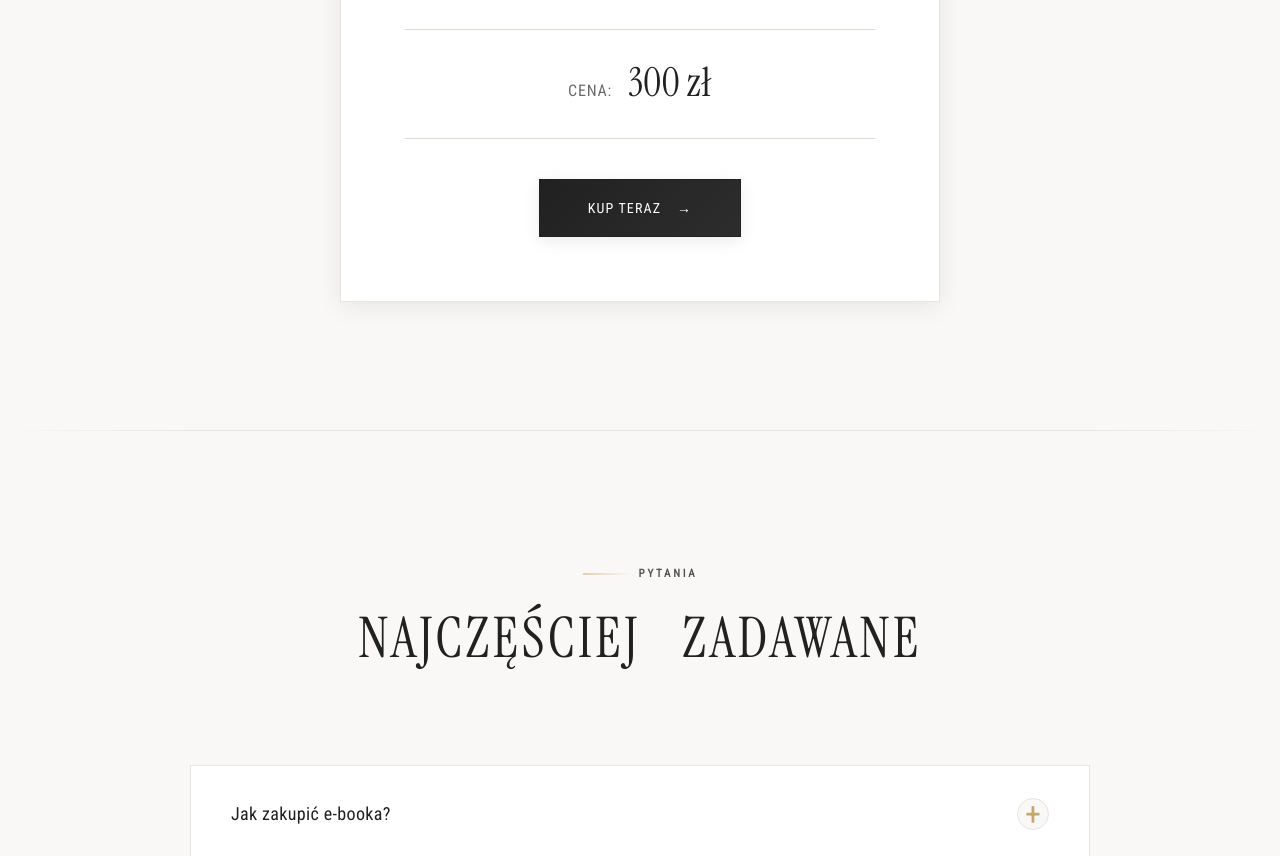
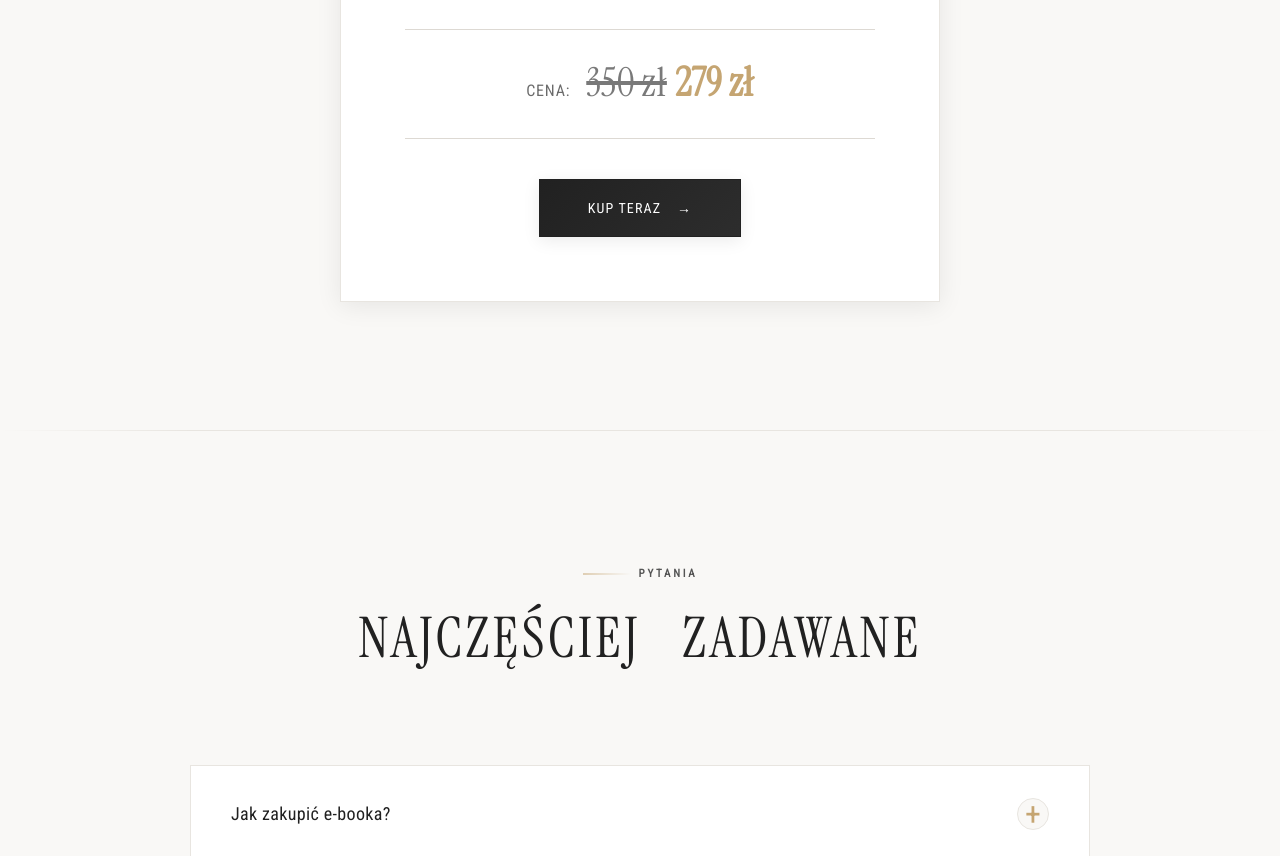
Before and after one commit to Mzabavchukweb/julia_wojcik, a website: page pages/ebook.html in a window 1280 px wide. Shown: the part 2165-3021 px from the top of the page. Drawn offline with Linux system fonts and the light colour scheme; no server answers; a web font is replaced by a local one.

Commit message:
feat: Aktualizacja ceny e-booka - przecena 279 zł (regularna 350 zł)
- Zmieniono cenę z 300 zł na 279 zł (przecena)
- Dodano regularną cenę 350 zł
- Zaktualizowano wyświetlanie ceny z przekreśloną regularną ceną
- Zaktualizowano webhook Stripe aby rozpoznawał płatności 279 zł i 350 zł
- Payment link już był poprawny: https://buy.stripe.com/3cI5kFa4P9bA6YT8a0eAg00

```diff
--- a/api/stripe-webhook.js
+++ b/api/stripe-webhook.js
@@ -335,15 +335,15 @@ export default async function handler(req, res) {
                 isEbookPurchase = true;
             }
 
-            // Metoda 3: Jeśli kwota to 300 zł, traktuj jako ebook (główna metoda dla ebooka)
+            // Metoda 3: Jeśli kwota to 279 zł (przecena) lub 350 zł (regularna), traktuj jako ebook (główna metoda dla ebooka)
             if (!isEbookPurchase) {
                 const amountInPLN = session.amount_total ? (session.amount_total / 100) : 0;
                 console.log(`[${requestId}] 🔍 Checking amount: ${amountInPLN} PLN, currency: ${session.currency}`);
-                if (session.currency === 'pln' && amountInPLN === 300) {
+                if (session.currency === 'pln' && (amountInPLN === 279 || amountInPLN === 350)) {
                     console.log(`[${requestId}] ✅ Detected ebook by amount (${amountInPLN} PLN)`);
                     isEbookPurchase = true;
                 } else {
-                    console.log(`[${requestId}] ❌ Amount doesn't match: ${amountInPLN} PLN (expected 300 PLN)`);
+                    console.log(`[${requestId}] ❌ Amount doesn't match: ${amountInPLN} PLN (expected 279 or 350 PLN)`);
                 }
             }
 
--- a/assets/stripe-config.js
+++ b/assets/stripe-config.js
@@ -84,7 +84,8 @@ function contactAboutCourse(courseName) {
 const ebook = {
     id: 'ebook_1',
     name: 'E-book - Kompletny przewodnik po stylizacji paznokci',
-    price: 300, // Cena w złotych
+    price: 279, // Cena przeceniona w złotych
+    regularPrice: 350, // Cena regularna w złotych
     paymentLink: 'https://buy.stripe.com/3cI5kFa4P9bA6YT8a0eAg00',
     description: 'Kompleksowy przewodnik po stylizacji paznokci. Sprawdzone techniki, schematy i praktyczne wskazówki.',
     format: 'PDF',
@@ -111,7 +112,13 @@ document.addEventListener('DOMContentLoaded', function() {
         if (hasPaymentLink) {
             // E-book jest dostępny do zakupu
             if (priceValue) {
-                priceValue.textContent = `${ebook.price} zł`;
+                // Pokaż przecenę z przekreśloną regularną ceną
+                const priceContainer = priceValue.closest('.ebook-price');
+                if (priceContainer && ebook.regularPrice) {
+                    priceValue.innerHTML = `<span class="price-regular" style="text-decoration: line-through; opacity: 0.6; margin-right: 8px;">${ebook.regularPrice} zł</span><span class="price-sale" style="color: #C5A572; font-weight: 600;">${ebook.price} zł</span>`;
+                } else {
+                    priceValue.textContent = `${ebook.price} zł`;
+                }
             }
 
             ebookBuyBtn.disabled = false;
--- a/pages/ebook.html
+++ b/pages/ebook.html
@@ -158,7 +158,7 @@
 
                                 <div class="ebook-price">
                                     <span class="price-label" data-translate="ebook.page.price">Cena:</span>
-                                    <span class="price-value">300 zł</span>
+                                    <span class="price-value"><span class="price-regular" style="text-decoration: line-through; opacity: 0.6; margin-right: 8px;">350 zł</span><span class="price-sale" style="color: #C5A572; font-weight: 600;">279 zł</span></span>
                                 </div>
                                 <div class="ebook-buy-section" id="ebook-buy-section">
                                     <!-- Przycisk do zakupu przez Stripe -->
```
